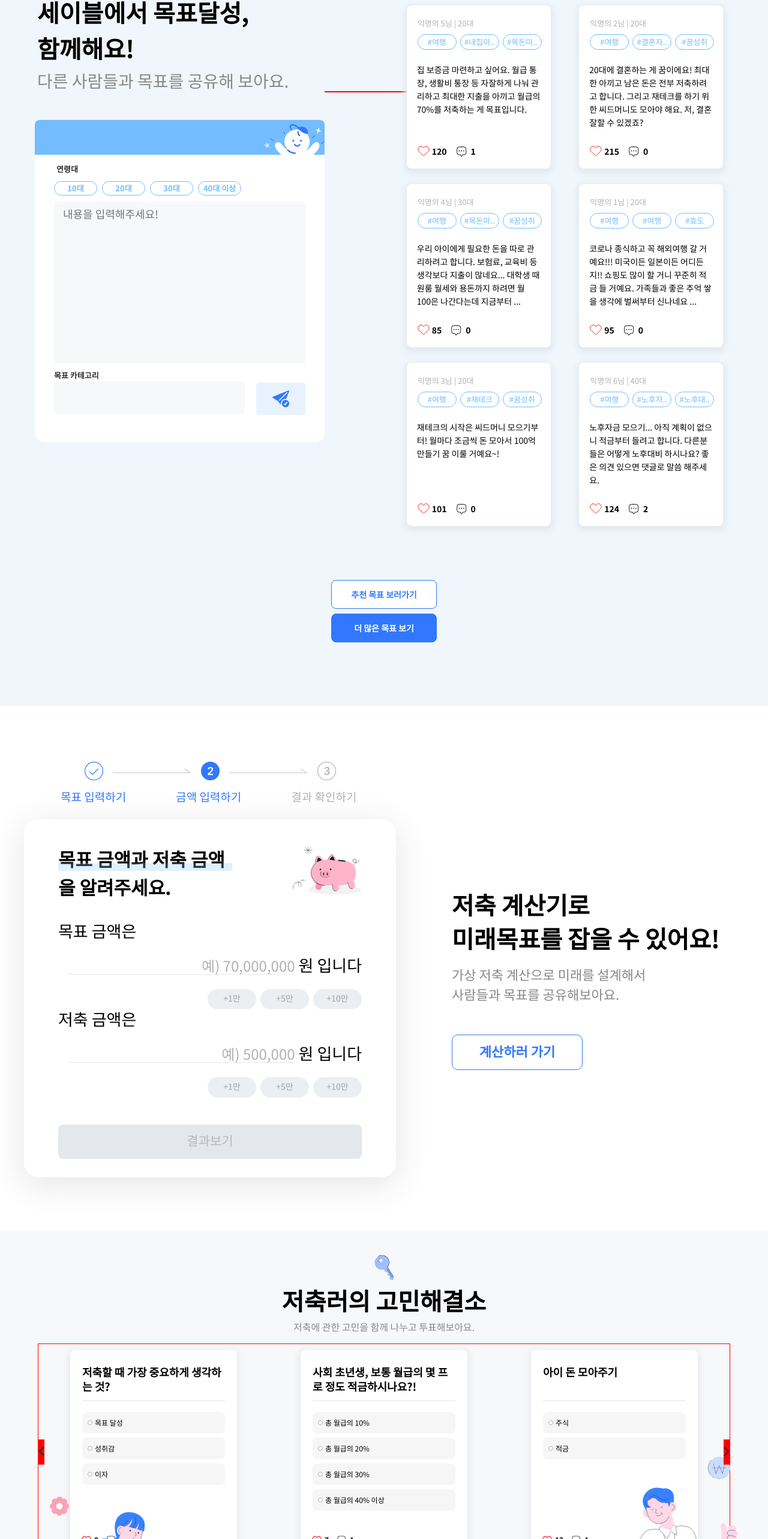
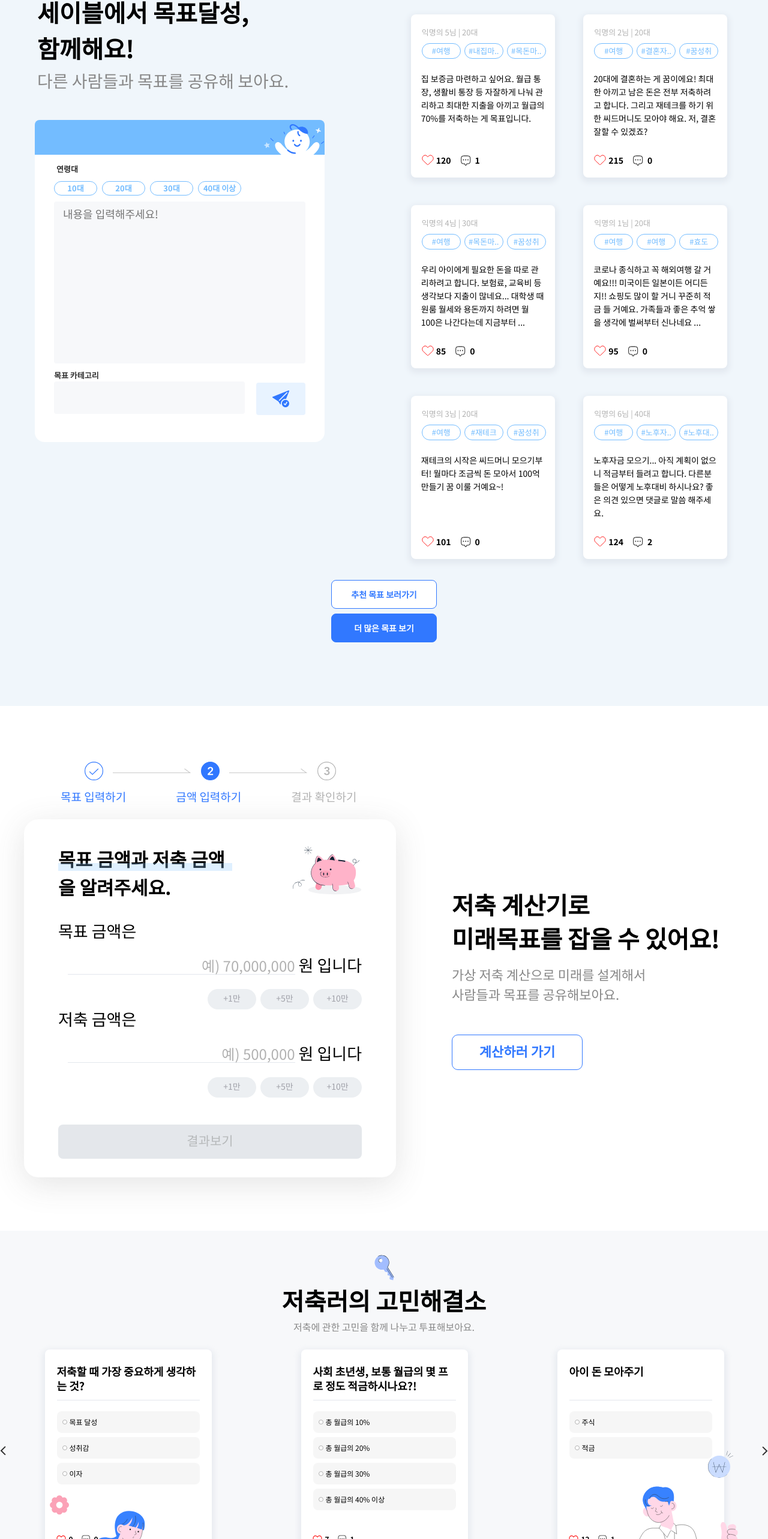
Before and after one commit to maddrake220/with-savle, a Next.js app: page / in a window 1280 px wide. Shown: the part 193-2759 px from the top of the page at 60% size. Built offline with nearby package versions, Linux system fonts and the light colour scheme.

Commit message:
Fixed: (main goal) scss

```diff
--- a/src/components/goal/MainGoal.js
+++ b/src/components/goal/MainGoal.js
@@ -7,7 +7,7 @@ import style from "@/styles/goal/MainGoal.module.scss";
 export default function MainGoal() {
   return (
     <div className={style.main_goal}>
-      <div className={`${style.container} container`}>
+      <div className={`${style.container}`}>
         <MainGoalTitle />
         <div className={style.respon}>
           <MainGoalPostItem />
--- a/src/components/goal/MainGoalSlider.js
+++ b/src/components/goal/MainGoalSlider.js
@@ -28,7 +28,7 @@ export default function MainGoalSlider() {
   const goalItems = Data.results;
 
   return (
-    <div className="container">
+    <div className={`${style.main_goal_slider}`}>
       <ul
         className={`${style.goal_slider} ${
           breakpoint.sm ? style.slick_container : ""
@@ -51,7 +51,7 @@ export default function MainGoalSlider() {
             })}
           </Slider>
         ) : (
-          <div>
+          <div className={`${style.no_goal_slider}`}>
             {goalItems.map((item) => (
               <MainGoalItem
                 id={item.id}
--- a/src/styles/common/SlickArrow.module.scss
+++ b/src/styles/common/SlickArrow.module.scss
@@ -1,16 +1,13 @@
 .slick_container {
-  border: 1px solid red;
+  position: relative;
   margin: 16px auto 22px;
   list-style: none;
   padding: 0;
-  width: 90%;
-  position: relative;
 }
 .slick_arrow {
   position: absolute;
   top: 44%;
   z-index: 1;
-  background-color: red;
 }
 .slick_arrow:before {
   content: "";
--- a/src/styles/goal/MainGoal.module.scss
+++ b/src/styles/goal/MainGoal.module.scss
@@ -5,6 +5,7 @@
     color: #000000;
   }
   .container {
+    margin: 0 auto;
     padding-top: 12px;
     padding-bottom: 27px;
   }
@@ -101,13 +102,24 @@
   }
 }
 
+.main_goal_item {
+  display: flex;
+  width: 240px;
+  list-style: none;
+  padding: 0;
+  margin: 0;
+  display: inline-block;
+}
+
+.main_goal_slider {
   .item {
     position: relative;
 
     width: 240px;
     height: 272px;
 
-  margin: 26px auto 0;
+    margin-top: 26px;
+    margin-bottom: 20px;
 
     background: #ffffff;
     box-shadow: 0px 4px 10px 4px #e3e9f0;
@@ -182,39 +194,22 @@
       }
     }
   }
+}
 
 .goal_slider {
-  border: 1px solid red;
-  list-style: none;
-  width: 320px;
-  padding: 0;
-  margin: 0 auto;
+  position: relative;
   background: #f0f6fb;
-  > div {
+  .no_goal_slider {
+    width: 575px;
+
     display: flex;
     flex-wrap: wrap;
     justify-content: space-around;
-    width: 320px;
-    margin: auto;
-  }
-}
-@media (min-width: 576px) {
-  .goal_slider {
-    margin: 0;
-    > div {
-      width: 576px;
-    }
-  }
   }
   @media (min-width: 1200px) {
-  .goal_slider {
-    position: relative;
-    > div {
+    .no_goal_slider {
       position: absolute;
-
-      width: 575px;
-
-      left: 112px;
+      left: 120px;
       top: -170px;
     }
   }
```
Lines whose indentation alone changed are shown as unchanged.
